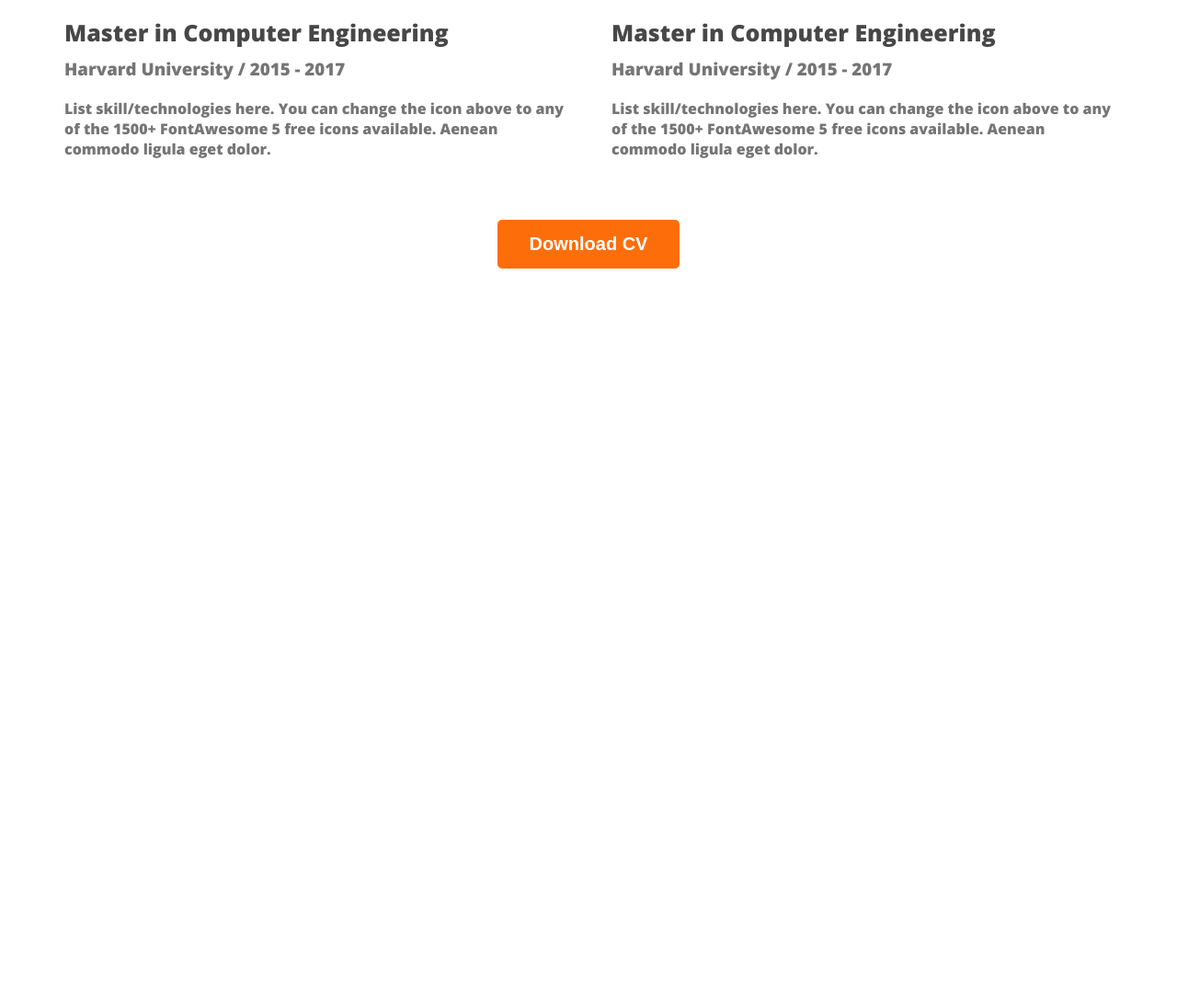
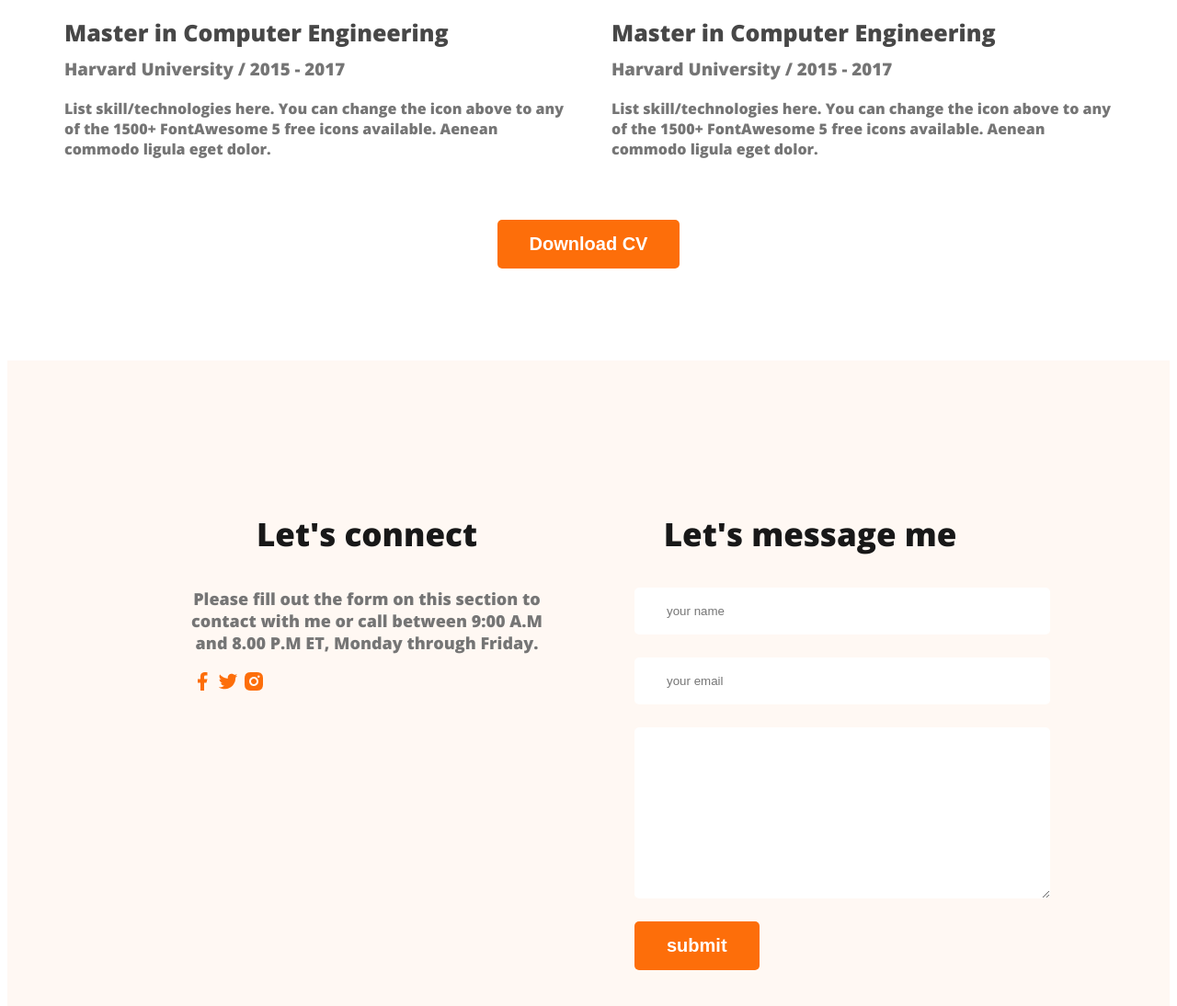
Before and after one commit to jubair1122/webdeveloper-portfolio, a plain HTML site: page index.html in a window 1280 px wide. Shown: the part 2779-3873 px from the top of the page at 92% size. Before the commit the page ends 3079 px from the top, so only its background shows below. Drawn offline with nearby package versions, Linux system fonts and the light colour scheme.

Commit message:
finished footer section

```diff
--- a/index.html
+++ b/index.html
@@ -158,6 +158,24 @@
     </main>
     <footer>
 
+        <div class="footer-column">
+            <h3 class="section-title">Let's connect</h3>
+            <p class="section-description">Please fill out the form on this section to contact with me or call between 9:00 A.M and 8.00 P.M ET, Monday through Friday.</p>
+            <div class="social-links">
+                <a href=""><img src="images/icons/facebook.png" alt=""></a>
+                <a href=""><img src="images/icons/twitter.png" alt=""></a>
+                <a href=""><img src="images/icons/insta.png" alt=""></a>
+            </div>
+        </div>
+        <div class="footer-column">
+            <h3 class="section-title">Let's message me</h3>
+            <form class="contact" action="">
+                <input type="text" placeholder="your name">
+                <input type="email" placeholder="your email">
+                <textarea name="" id="" cols="30" rows="10"></textarea>
+                <input class="btn-primary" type="submit" value="submit">
+            </form>
+        </div>
     </footer>
 </body>
 </html>
--- a/styles/portfolio.css
+++ b/styles/portfolio.css
@@ -158,28 +158,61 @@ main {
     font-weight: 700;
     line-height: normal;
 }
-.resume-container{
+
+.resume-container {
     display: flex;
     gap: 50px;
 }
-.resume-item-tile{
+
+.resume-item-tile {
     color: #474747;
     font-size: 25px;
     font-weight: 700;
     margin-bottom: 10px;
 }
-.resume-item-institute{
+
+.resume-item-institute {
     margin-bottom: 20px;
     margin-top: 0px;
 }
-.resume-item-institute, .resume-item-description{
-    color:  #757575;
+
+.resume-item-institute,
+.resume-item-description {
+    color: #757575;
 
 }
-.resume-container hr{
+
+.resume-container hr {
     margin: 30px;
 }
-.download-cv{
+
+.download-cv {
     text-align: center;
     margin-top: 50px;
 }
+
+/*footer style*/
+footer {
+    display: flex;
+    gap: 100px;
+    background-color: #FFF8F3;
+    margin-top: 100px;
+    padding: 130px 200px;
+}
+
+.footer-column {
+    width: 50%;
+}
+
+.contact input[type="text"], .contact input[type="email"],
+textarea {
+    display: block;
+    margin-bottom: 25px;
+    padding: 18px 35px;
+    color: #757575;
+    border-radius: 5px;
+    background:#FFF;
+    border: 0;
+    width: 100%;
+}
+.contact
```
